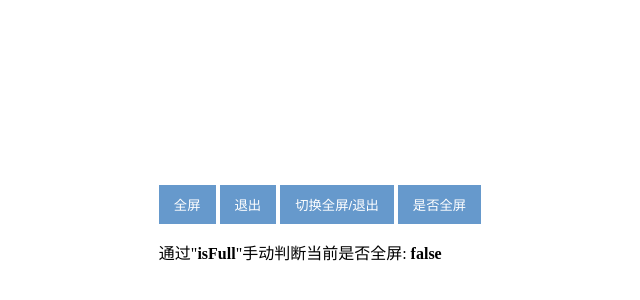
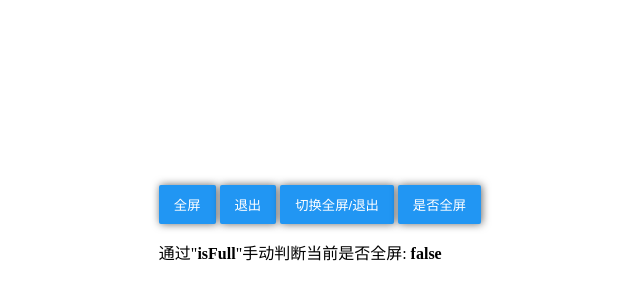
Before and after one commit to any86/be-full, a website: page example/index.html in a window 1280 px wide. Shown: the part 76-376 px from the top of the page, without its empty margins (320-960 px from the left). Drawn offline with Linux system fonts and the light colour scheme.

Commit message:
style: 调整demo样式

```diff
--- a/example/index.html
+++ b/example/index.html
@@ -17,14 +17,16 @@
             -webkit-appearance: none;
             appearance: none;
             padding: 10px 15px;
-            background-color: #69c;
+            background-color: #2196f3;
             color: #fff;
-            border: 0;
+            border: 0 none;
+            outline: none;
+            box-shadow: 1px 0 8px rgba(0,0,0,0.6);
+            border-radius: 2px;
         }
 
-        button:hover {
-            -webkit-appearance: none;
-            appearance: none;
+        button:active {
+            box-shadow: 1px 0 8px rgba(0,0,0,0.3);
         }
 
         p {
```
